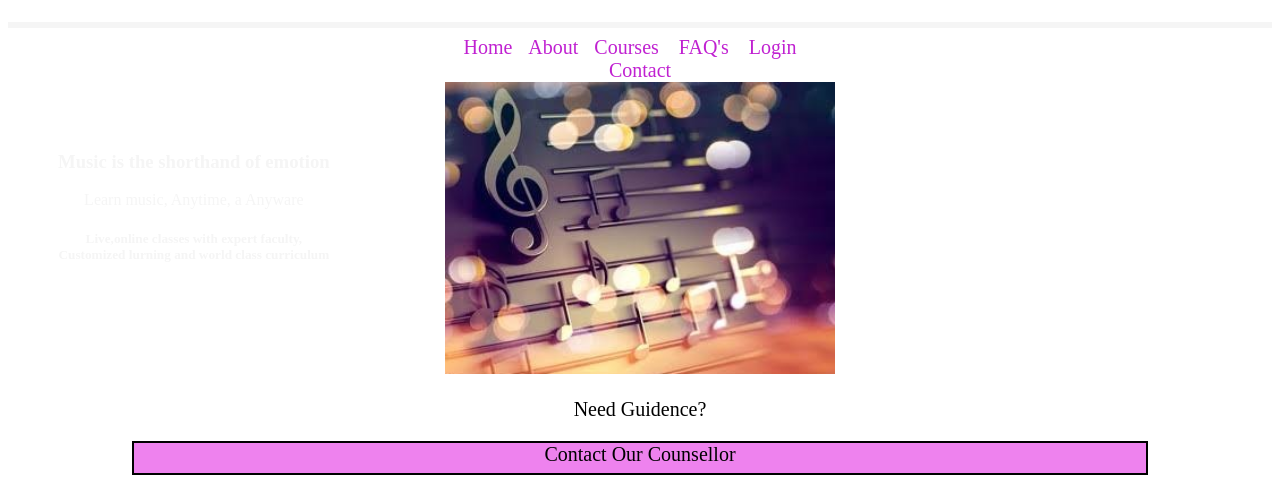
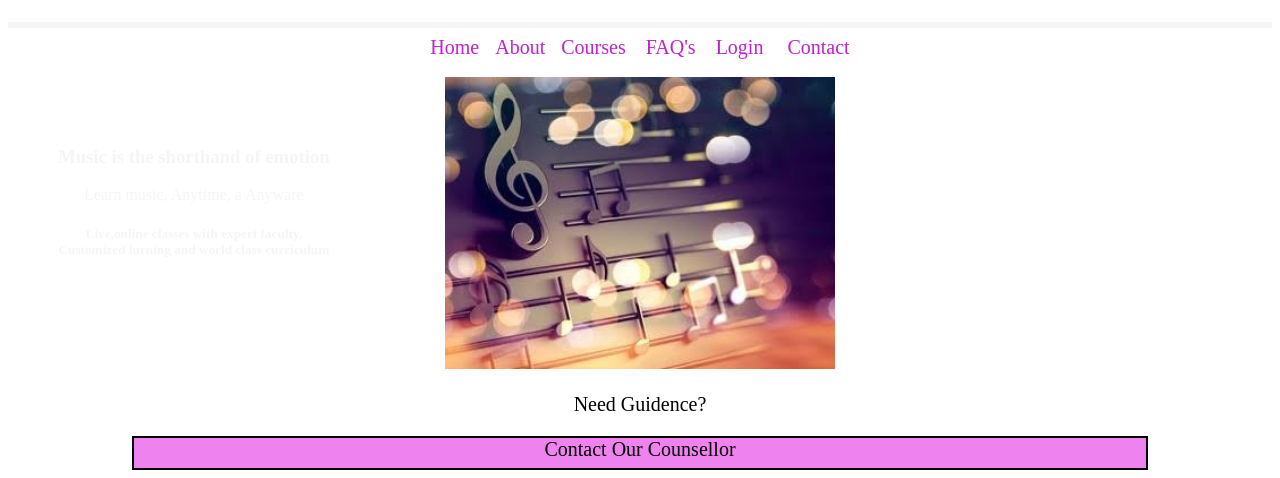
Before and after one commit to bodireddysindhu/music-acdemy, a plain HTML site: page index.html in a window 1280 px wide. Shown: the part 135-613 px from the top of the page. Drawn offline with Linux system fonts and the light colour scheme.

Commit message:
Update index.html

```diff
--- a/index.html
+++ b/index.html
@@ -62,9 +62,10 @@ MUSIC ACADEMY</span><br><span style="font-size:20px">Learn MUSIC,Anytime,Anyware
 <a id="bu" href="home.html">About</a>&nbsp;&nbsp;&nbsp;
 <a id="bu" href="courses.html">Courses</a>&nbsp;&nbsp; &nbsp;
 <a id="bu" href="faq.html">FAQ's</a>&nbsp;&nbsp; &nbsp;
-<a id="bu" href="login.html">Login</a>  &nbsp;&nbsp; &nbsp;<br>
+<a id="bu" href="login.html">Login</a>  &nbsp;&nbsp; &nbsp;
 
-<a id="bu" href="counsellor.html">Contact </a><br>
+<a id="bu" href="counsellor.html">Contact </a>
+<br><br>
 <div class="main">
 <img src="2.jpg" width="390px">
 <div class="sub">
```
